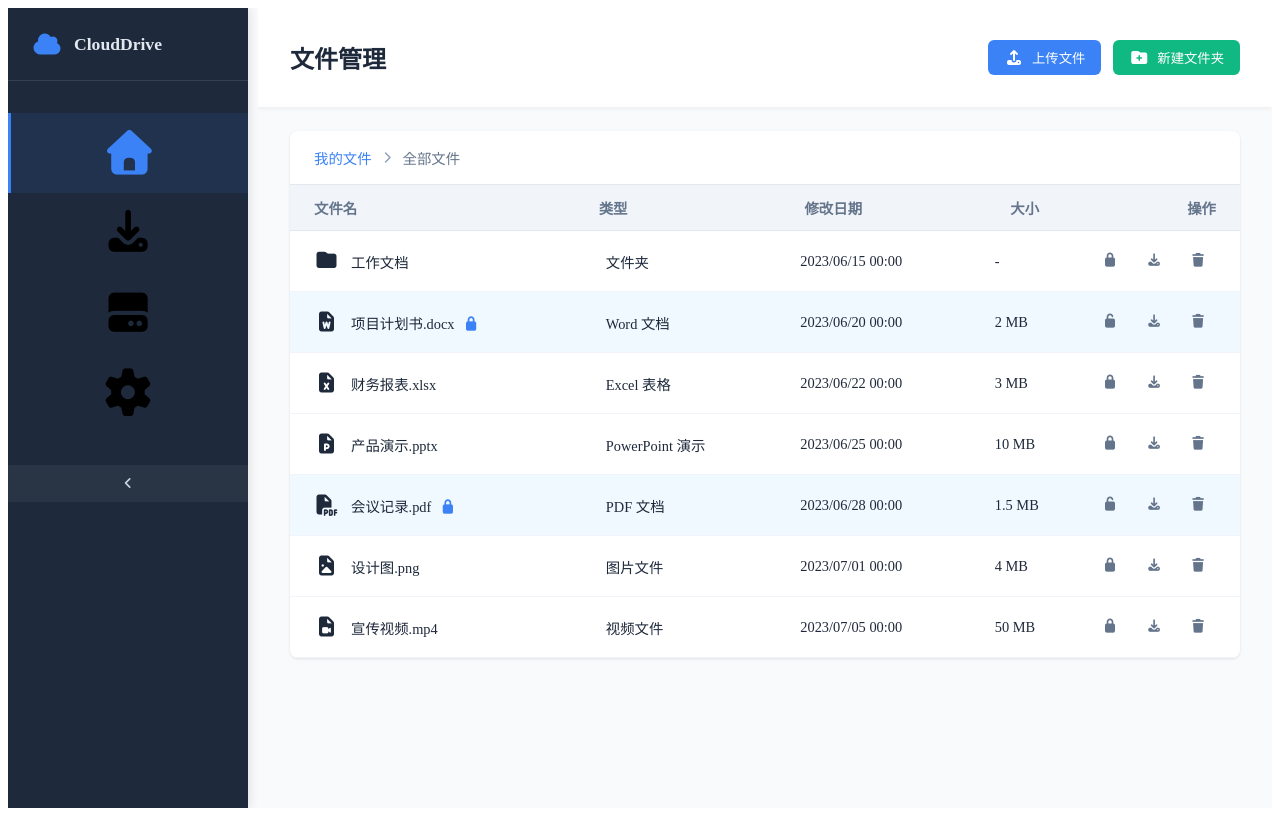
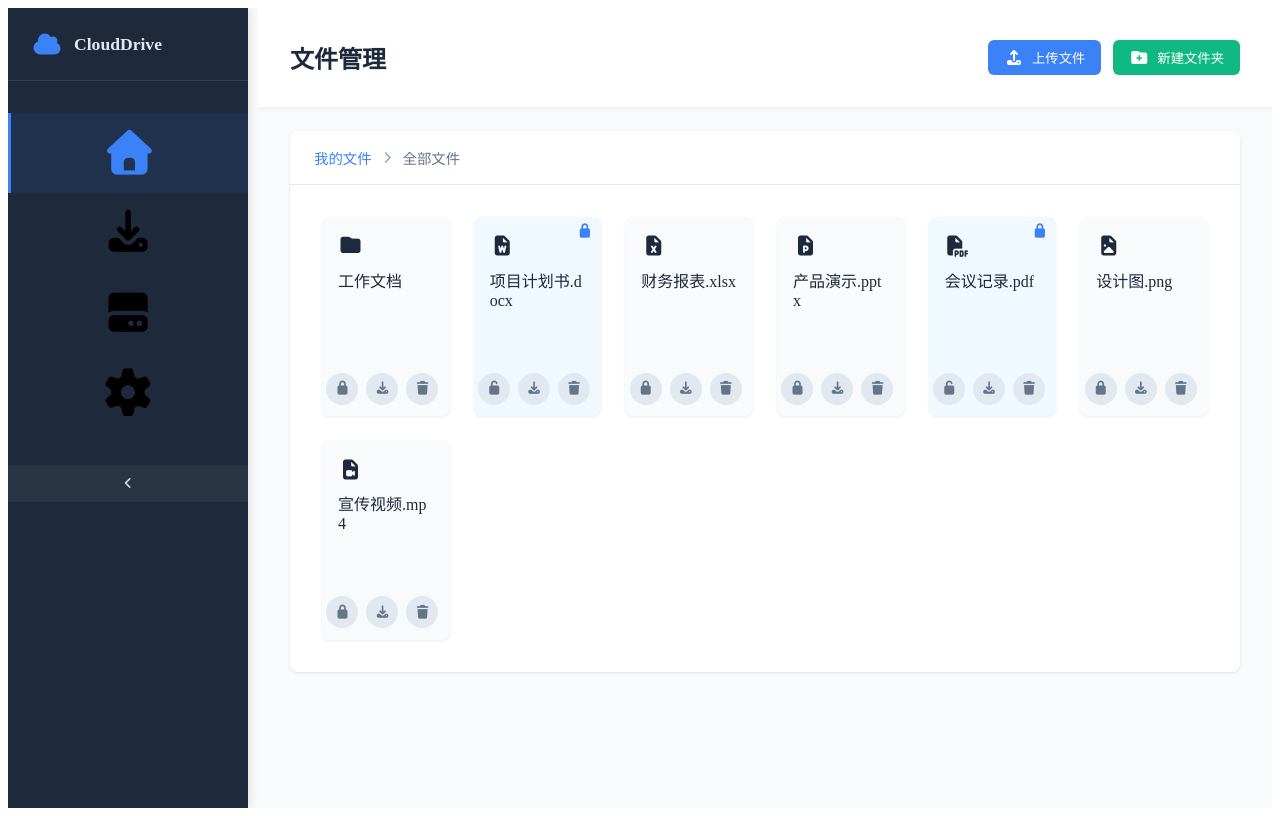
Before and after one commit to Ripple-Sunzikang/HelaList, a Vue app in the folder vue/: page /home in a window 1280 px wide. Built offline with nearby package versions, Linux system fonts and the light colour scheme; the HTML template or start-up script is replaced by a standard one.

Commit message:
主页改网格视图

```diff
--- a/vue/src/views/DriveMain.vue
+++ b/vue/src/views/DriveMain.vue
@@ -39,62 +39,34 @@
 
           <!-- 文件列表 -->
           <div class="file-list">
-            <div class="file-list-header">
-              <div class="header-column name-column">文件名</div>
-              <div class="header-column type-column">类型</div>
-              <div class="header-column date-column">修改日期</div>
-              <div class="header-column size-column">大小</div>
-              <div class="header-column actions-column">操作</div>
-            </div>
+<!--            <div class="file-list-header">-->
+<!--              <div class="header-column name-column">文件名</div>-->
+<!--              <div class="header-column type-column">类型</div>-->
+<!--              <div class="header-column date-column">修改日期</div>-->
+<!--              <div class="header-column size-column">大小</div>-->
+<!--              <div class="header-column actions-column">操作</div>-->
+<!--            </div>-->
 
-            <div class="file-list-body">
-              <!-- 文件夹和文件项 -->
+            <div class="file-grid">
               <div
                 v-for="(item, index) in fileItems"
                 :key="index"
-                class="file-item"
+                class="file-card"
                 :class="{ 'is-locked': item.isLocked }"
               >
-                <div class="file-column name-column">
                 <i :class="getItemIcon(item.type)" class="file-icon"></i>
                 <span class="file-name">{{ item.name }}</span>
                 <i v-if="item.isLocked" class="fas fa-lock lock-icon" title="已加密"></i>
-                </div>
-                <div class="file-column type-column">{{ getItemTypeText(item.type) }}</div>
-                <div class="file-column date-column">{{ formatDate(item.modified) }}</div>
-                <div class="file-column size-column">
-                  {{ item.type === 'folder' ? '-' : formatFileSize(item.size) }}
-                </div>
-                <div class="file-column actions-column">
                 <div class="file-actions">
-                    <!-- 锁定/解锁按钮 -->
-                    <button
-                      class="action-btn lock-btn"
-                      @click.stop="toggleLock(item)"
-                      :title="item.isLocked ? '解锁文件' : '锁定文件'"
-                    >
+                  <button @click.stop="toggleLock(item)" :title="item.isLocked ? '解锁文件' : '锁定文件'">
                     <i class="fas" :class="item.isLocked ? 'fa-unlock' : 'fa-lock'"></i>
                   </button>
-
-                    <!-- 下载按钮 -->
-                    <button
-                      class="action-btn download-btn"
-                      @click.stop="downloadFile(item)"
-                      :disabled="item.type === 'folder'"
-                      title="下载"
-                    >
+                  <button @click.stop="downloadFile(item)" :disabled="item.type === 'folder'" title="下载">
                     <i class="fas fa-download"></i>
                   </button>
-
-                    <!-- 删除按钮 -->
-                    <button
-                      class="action-btn delete-btn"
-                      @click.stop="deleteFile(index)"
-                      title="删除"
-                    >
+                  <button @click.stop="deleteFile(index)" title="删除">
                     <i class="fas fa-trash"></i>
                   </button>
-                  </div>
                 </div>
               </div>
 
@@ -773,31 +745,82 @@ onMounted(() => {
   text-align: right;
 }
 
-.file-list-body {
-  max-height: calc(100vh - 320px);
-  overflow-y: auto;
+.file-grid {
+  display: grid;
+  grid-template-columns: repeat(auto-fill, minmax(120px, 0.3fr));
+  gap: 1.5rem;
+  padding: 2rem;
 }
 
-.file-item {
+.file-card {
+  position: relative;
+  background: #f8fafc;
+  border-radius: 0.5rem;
+  box-shadow: 0 1px 3px rgba(0,0,0,0.08);
+  padding: 1.2rem 1rem 2.5rem 1rem;
+  display: flex;
+  flex-direction: column;
+  align-items: flex-start;
+  min-height: 140px;
+  transition: box-shadow 0.2s;
+}
+
+.file-card:hover {
+  box-shadow: 0 4px 16px rgba(59,130,246,0.12);
+}
+
+.file-card.is-locked {
+  background: #f0f9ff;
+}
+
+.file-icon {
+  font-size: 3.5rem;
+  margin-bottom: 0.7rem;
+
+}
+
+.file-name {
+  font-weight: 500;
+  font-size: 1rem;
+  margin-bottom: 0.5rem;
+  word-break: break-all;
+}
+
+.lock-icon {
+  position: absolute;
+  top: 0.5rem;
+  right: 0.5rem;
+  color: #3b82f6;
+  font-size: 1rem;
+}
+
+.file-actions {
+  position: absolute;
+  right: 0.7rem;
+  bottom: 0.7rem;
+  display: flex;
+  gap: 0.5rem;
+}
+
+.file-actions button {
+  background: #e2e8f0;
+  border: none;
+  border-radius: 50%;
+  width: 2rem;
+  height: 2rem;
   display: flex;
   align-items: center;
-  padding: 0.75rem 1.5rem;
-  border-bottom: 1px solid #f1f5f9;
-  transition: background-color 0.2s ease;
+  justify-content: center;
+  color: #64748b;
+  cursor: pointer;
+  transition: background 0.2s, color 0.2s;
 }
 
-.file-item:hover {
-  background-color: #f8fafc;
+.file-actions button:hover {
+  background: #3b82f6;
+  color: #fff;
 }
 
-.file-item.is-locked {
-  background-color: #f0f9ff;
-}
-
-.file-column {
-  color: #1e293b;
-  font-size: 0.9rem;
-}
 
 .file-icon {
   margin-right: 0.75rem;
@@ -839,22 +862,7 @@ onMounted(() => {
   color: #1e293b;
 }
 
-.lock-btn:hover {
-  color: #3b82f6;
-}
 
-.download-btn:hover {
-  color: #10b981;
-}
-
-.delete-btn:hover {
-  color: #ef4444;
-}
-
-.delete-btn:disabled {
-  opacity: 0.5;
-  cursor: not-allowed;
-}
 
 .empty-state {
   display: flex;
@@ -1402,5 +1410,9 @@ input:checked + .slider:before {
   .header-column, .file-item {
     padding: 0.75rem;
   }
+
+
+
+
 }
 </style>
```
Lines whose indentation alone changed are shown as unchanged.
